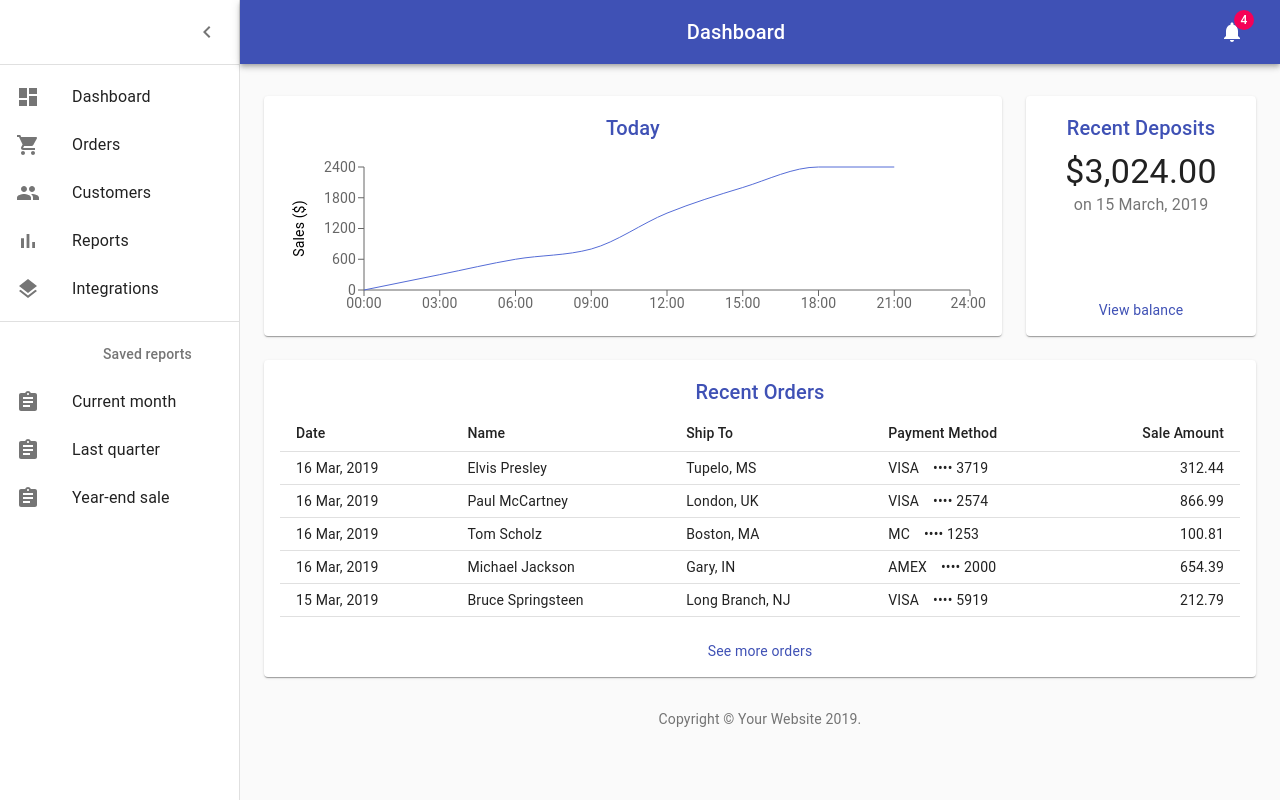
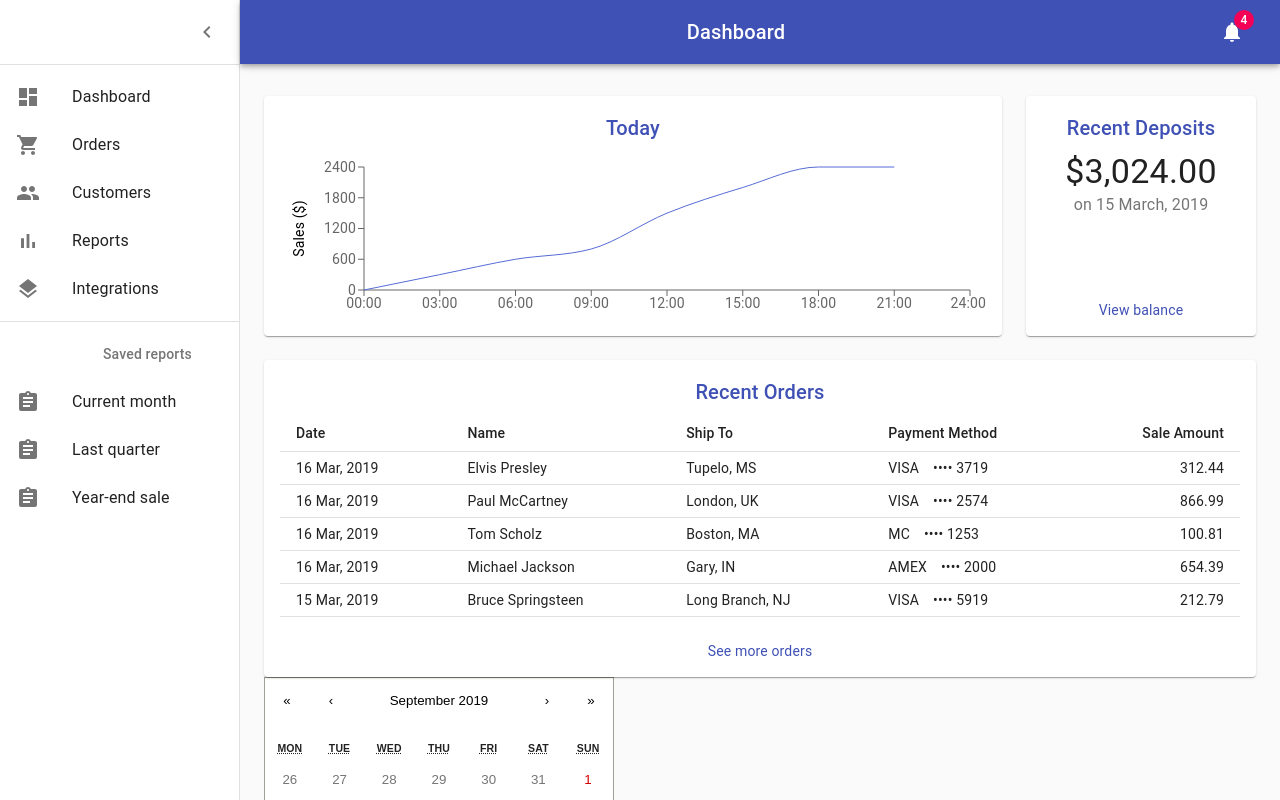
Before and after one commit to delaware19/team-2, a React (Create React App) app in the folder rise-up/: page / in a window 1280 px wide. Built offline with nearby package versions, Linux system fonts and the light colour scheme.

Commit message:
added caldendar

```diff
--- a/rise-up/package.json
+++ b/rise-up/package.json
@@ -6,6 +6,7 @@
     "@material-ui/core": "^4.4.3",
     "@material-ui/icons": "^4.4.3",
     "react": "^16.10.0",
+    "react-calendar": "^2.19.2",
     "react-dom": "^16.10.0",
     "react-scripts": "3.1.2",
     "recharts": "^1.7.1"
--- a/rise-up/src/components/Dashboard.js
+++ b/rise-up/src/components/Dashboard.js
@@ -21,6 +21,7 @@ import { mainListItems, secondaryListItems } from './listItems';
 import Chart from './Chart';
 import Deposits from './Deposits';
 import Orders from './Orders';
+import Calendar from 'react-calendar';
 
 function Copyright() {
   return (
@@ -191,6 +192,9 @@ export default function Dashboard() {
               </Paper>
             </Grid>
           </Grid>
+          <Grid item xs={12}>
+            <Calendar> </Calendar>
+          </Grid>
         </Container>
         <Copyright />
       </main>
```
Also changed, not shown: 1 other file (tests, documents, lock files or other folders).
